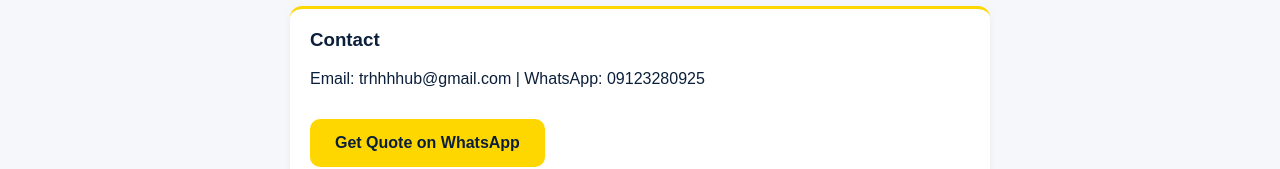
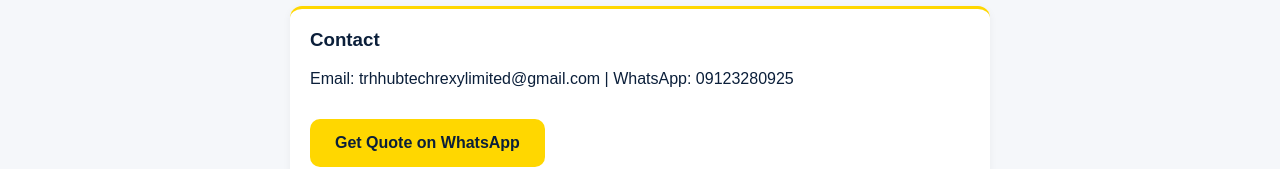
Before and after one commit to trechrexy/trh-site, a plain HTML site: page index.html in a window 1280 px wide. Shown: the part 3006-3175 px from the top of the page. Drawn offline with Linux system fonts and the light colour scheme.

Commit message:
Update contact email in index.html

```diff
--- a/index.html
+++ b/index.html
@@ -97,7 +97,7 @@
   </div>
   <div class="card">
     <h3>Contact</h3>
-    <p>Email: trhhhhub@gmail.com | WhatsApp: 09123280925</p>
+    <p>Email: trhhubtechrexylimited@gmail.com | WhatsApp: 09123280925</p>
     <a href="https://wa.me/2349123280925" class="btn">Get Quote on WhatsApp</a>
   </div>
 </section>
```
